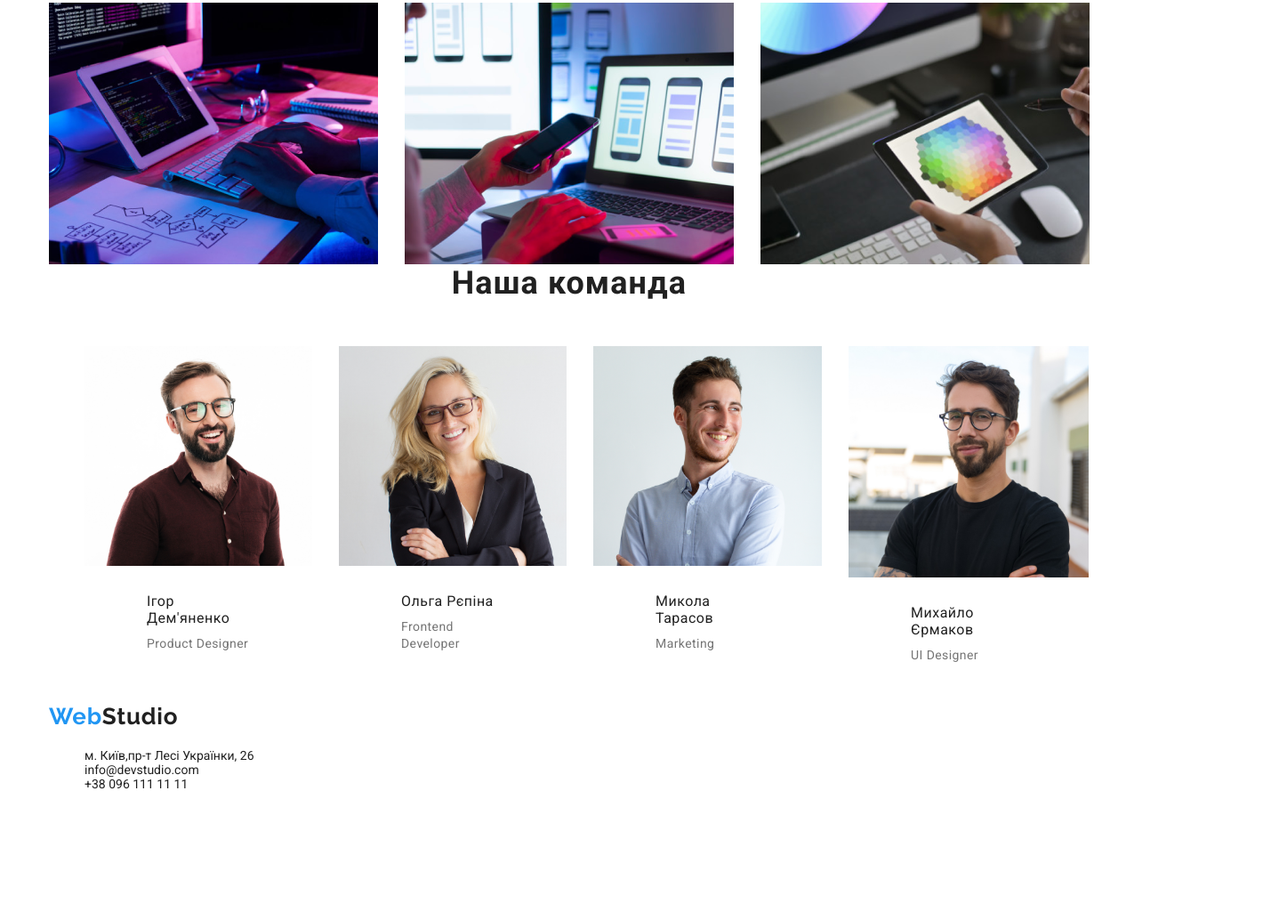
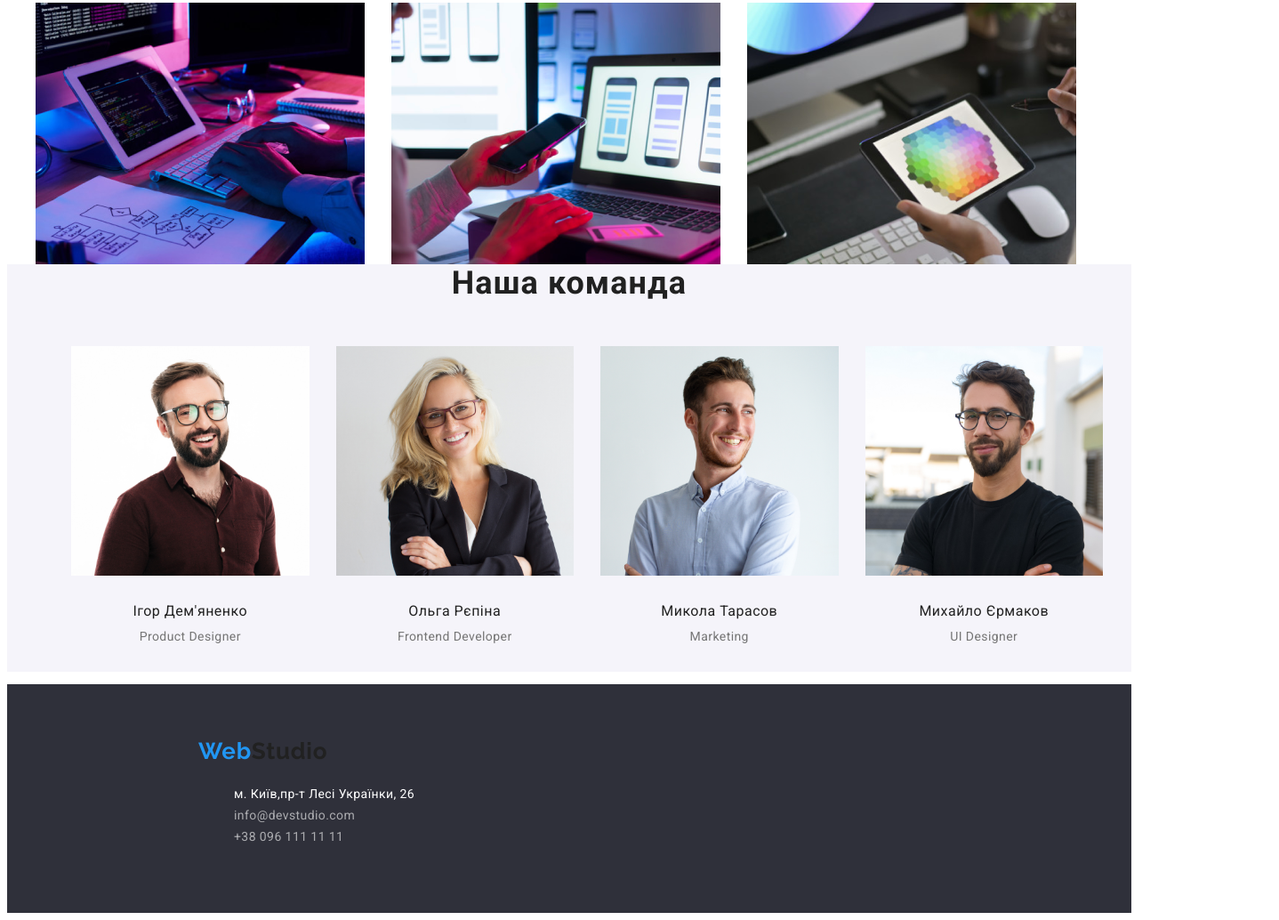
Before and after one commit to kortunn/hw-003, a plain HTML site: page index.html in a window 1280 px wide. Shown: the part 1048-2082 px from the top of the page at 89% size, 1438 px wide, since content can reach past the window. Before the commit the page ends 1951 px from the top, so only its background shows below. Drawn offline with Linux system fonts and the light colour scheme.

Commit message:
add what i can

```diff
--- a/css/styles.css
+++ b/css/styles.css
@@ -60,7 +60,7 @@ img{
     height: auto;
 }
 .container{
-    width: 1170px;
+    width: 1200px;
     padding-left: 15px;
     padding-right: 15px;
     margin-right: auto;
@@ -88,6 +88,10 @@ img{
 }
 
 .header .link{
+    padding-top: 32px;
+    padding-right: 15px;
+    padding-bottom: 32px;
+    padding-left: 15px;
     font-weight: 500;
 
     line-height: calc(16 / 14);
@@ -133,6 +137,7 @@ img{
     border: none;
 
 }
+
 .info-list{
     display: flex;
     gap: 30px;
@@ -246,8 +251,11 @@ img{
     gap: 30px;
 }
 footer{
+    padding-top: 60px;
+    padding-bottom: 60px;
     list-style: none;
     font-family: var(--main-font);
+    background-color: #2F303A;
 }
 .list-item-tel .link,
 .list-item-mail .link{
@@ -276,6 +284,7 @@ footer{
     margin-right: 50px;
 }
 
+
 .visually-hidden {
     position: absolute;
     width: 1px;
@@ -289,10 +298,14 @@ footer{
     overflow: hidden;
   }
   .names{
-    padding: 30px 70px;
+    padding: 30px ;
+    text-align: center;
   }
   .team-subtitle{
     padding-bottom: 10px;
+  }
+  .team{
+    background-color: #F5F4FA;
   }
   .btn-list{
     display: flex;
@@ -310,3 +323,36 @@ footer{
     width: 370px;
     height: 404px;
 }
+.list-item-address{
+    font-weight: 400;
+    font-size: 14px;
+    line-height: calc(24 / 14);
+
+
+    letter-spacing: 0.03em;
+
+    color: var(--white-tx-cl);
+    margin-bottom: 9px;
+}
+.list-item-footer-mail{
+    margin-bottom: 9px;
+    font-size: 14px;
+    line-height: calc(24 /14);
+
+
+    letter-spacing: 0.03em;
+
+    color: rgba(255, 255, 255, 0.6);
+}
+.list-item-footer-tel{
+    font-size: 14px;
+    line-height: calc(24 /14);
+
+
+    letter-spacing: 0.03em;
+
+    color: rgba(255, 255, 255, 0.6);
+}
+.footer-container{
+    padding-left: 215px;
+}
--- a/index.html
+++ b/index.html
@@ -162,12 +162,16 @@
         <a class="logo" href=""><span class="accent">Web</span>Studio</a>
         <address>
           <ul class="footer-list">
-            <li><a class="list-item link" href=""> м. Київ,пр-т Лесі Українки, 26</a></li>
+            <li><a class="list-item-address link" href=""> м. Київ,пр-т Лесі Українки, 26</a></li>
 
             <li>
-              <a class="list-item link" href="mailto:info@devstudio.com">info@devstudio.com</a>
+              <a class="list-item-footer-mail link" href="mailto:info@devstudio.com"
+                >info@devstudio.com</a
+              >
             </li>
-            <li><a class="list-item link" href="tel:+380961111111">+38 096 111 11 11</a></li>
+            <li>
+              <a class="list-item-footer-tel link" href="tel:+380961111111">+38 096 111 11 11</a>
+            </li>
           </ul>
         </address>
       </div>
```
Also changed, not shown: portfolio.html (+4 -4 lines).
